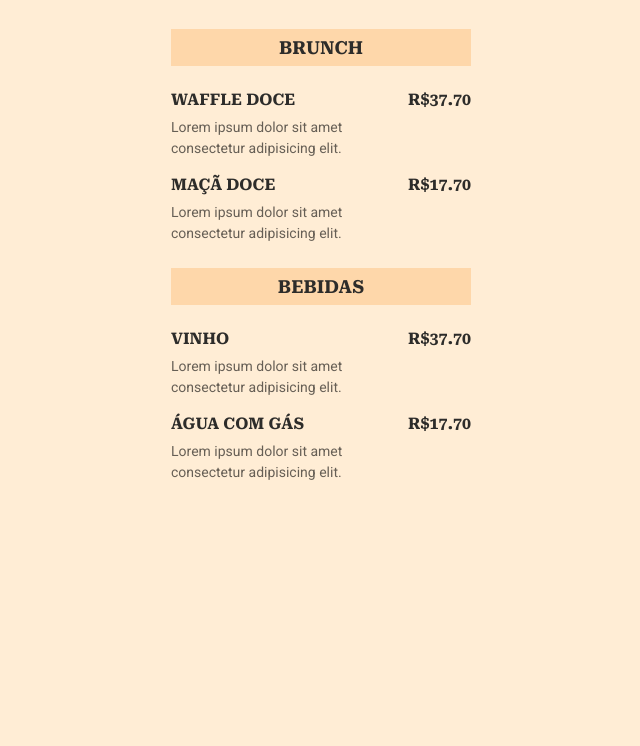
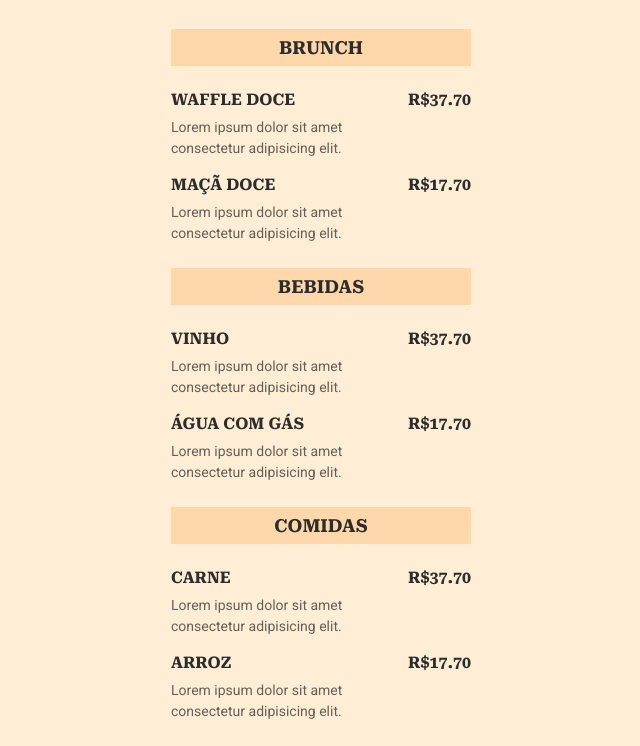
Before and after one commit to TJ-Carvalho/maratona-explorer-3, a plain HTML site: page index.html in a window 1280 px wide. Shown: the part 88-834 px from the top of the page, without its empty margins (319-959 px from the left). Before the commit the page ends 800 px from the top, so only its background shows below. Drawn offline with Linux system fonts and the light colour scheme.

Commit message:
adicionada seçao de comidas

```diff
--- a/index.html
+++ b/index.html
@@ -75,5 +75,33 @@
         </li>
       </ul>
     </section>
+
+    <section>
+      <h2>Comidas</h2>
+      <ul>
+        <li>
+          <div class="details">
+            <h3>Carne</h3>
+            <p class="description">
+              Lorem ipsum dolor sit amet consectetur adipisicing elit.
+            </p>
+          </div>
+
+          <strong class="price"> R$37.70 </strong>
+        </li>
+
+        <li>
+          <div class="details">
+            <h3>Arroz</h3>
+            <p class="description">
+              Lorem ipsum dolor sit amet consectetur adipisicing elit.
+            </p>
+          </div>
+
+          <strong class="price"> R$17.70 </strong>
+        </li>
+      </ul>
+    </section>
+
   </body>
 </html>
```
